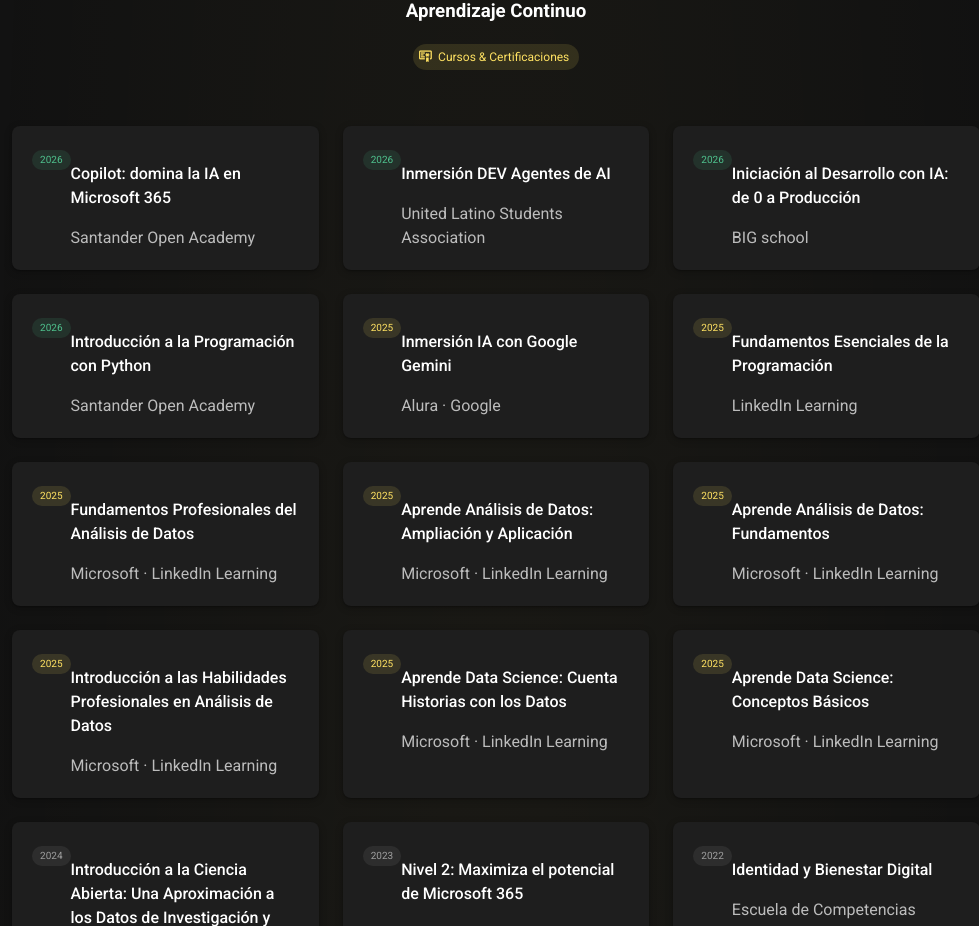
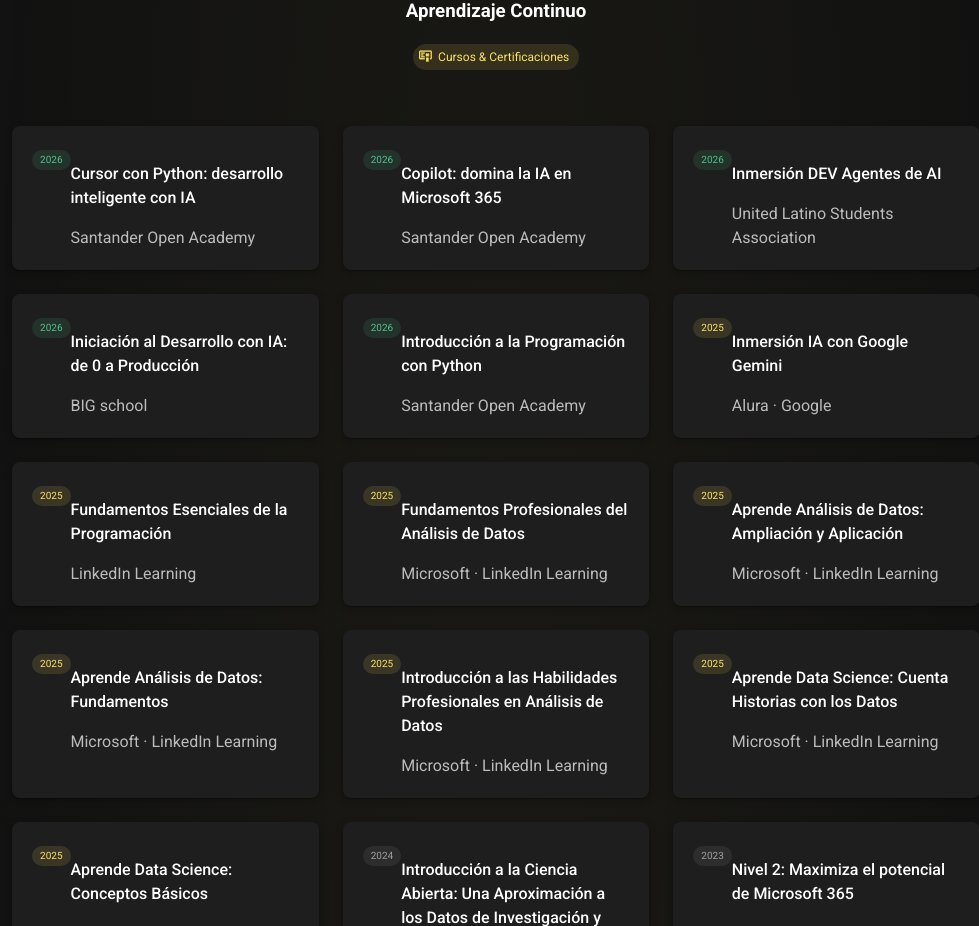
Before and after one commit to jltamayocabello-droid/mi-portafolio-vuetify, a Vue app: page / in a window 1280 px wide. Shown: the part 6460-7386 px from the top of the page, without its empty margins (144-1123 px from the left). Built offline with nearby package versions, Linux system fonts and the light colour scheme.

Commit message:
Se agrega curso: Cursor con Python

```diff
--- a/src/pages/HomePage.vue
+++ b/src/pages/HomePage.vue
@@ -714,6 +714,12 @@
   const courses = [
     {
       year: '2026',
+      title: 'Cursor con Python: desarrollo inteligente con IA',
+      provider: 'Santander Open Academy',
+      color: 'primary',
+    },
+    {
+      year: '2026',
       title: 'Copilot: domina la IA en Microsoft 365',
       provider: 'Santander Open Academy',
       color: 'primary',
```
